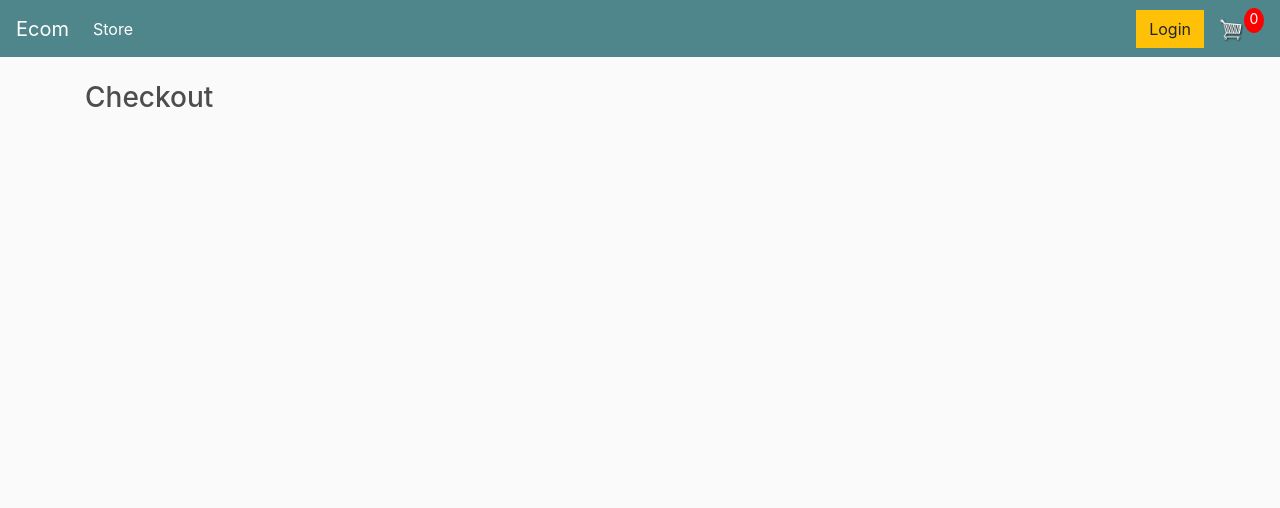
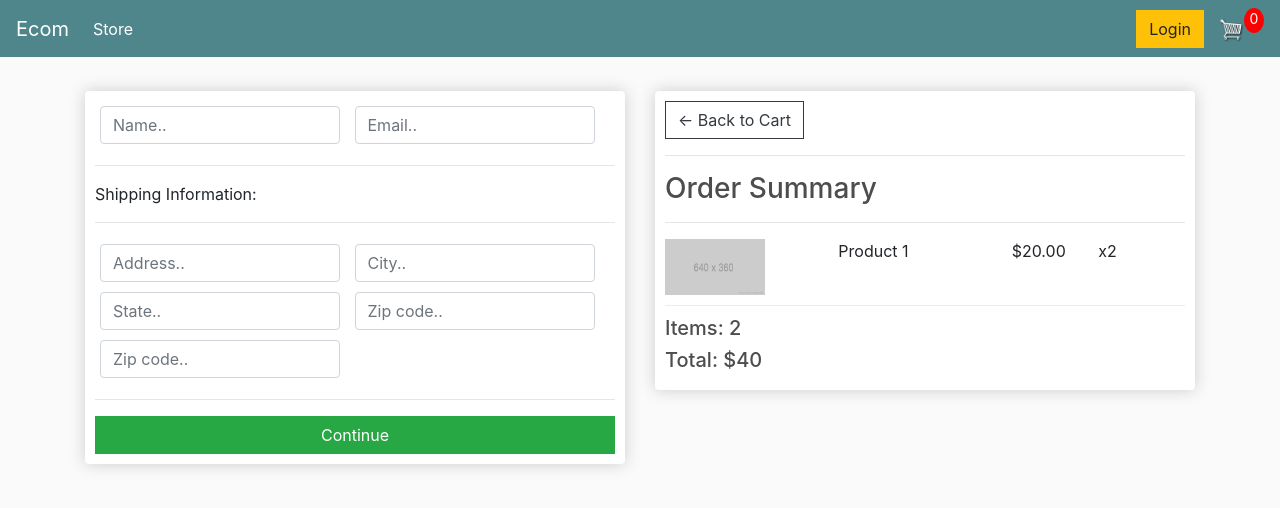
Before and after one commit to nkyomuhendo/Django_Ecommerce, a Django app: page /checkout in a window 1280 px wide. Shown: the top 508 px of the page. Run offline with Django 4.2, Linux system fonts and the light colour scheme; some libraries are stand-ins or nearby versions.

Commit message:
Added functional styling and layout customization for pages store, cart and checkout to include placeholders for product names, images, price totals, navigation buttons etc.

```diff
--- a/store/templates/store/checkout.html
+++ b/store/templates/store/checkout.html
@@ -2,5 +2,73 @@
 {% load static %}
 
 {% block content%}
-    <h3>Checkout</h3>
+
+<div class="row">
+    <div class="col-lg-6" id="form-wrapper">
+        <div class="box-element">
+            <form id="form">
+                <div id="user-info">
+                    <div class="form-field">
+                        <input required class="form-control" type="text" name="name" placeholder="Name..">
+                    </div>
+                    <div class="form-field">
+                        <input required class="form-control" type="email" name="email" placeholder="Email..">
+                    </div>
+                </div>
+
+                <div id="shipping-info">
+                    <hr>
+						<p>Shipping Information:</p>
+						<hr>
+						<div class="form-field">
+							<input class="form-control" type="text" name="address" placeholder="Address..">
+						</div>
+						<div class="form-field">
+							<input class="form-control" type="text" name="city" placeholder="City..">
+						</div>
+						<div class="form-field">
+							<input class="form-control" type="text" name="state" placeholder="State..">
+						</div>
+						<div class="form-field">
+							<input class="form-control" type="text" name="zipcode" placeholder="Zip code..">
+						</div>
+						<div class="form-field">
+							<input class="form-control" type="text" name="country" placeholder="Zip code..">
+						</div>
+                </div>
+
+                <hr>
+                <input id="form-button" class="btn btn-success btn-block" type="submit" value="Continue">
+
+            </form>
+
+        </div>
+
+        <br>
+        <div class="box-element hidden" id="payment-info">
+            <small>Paypal Options</small>
+        </div>
+
+    </div>
+
+    <div class="col-lg-6">
+        <div class="box-element">
+            <a class="btn btn-outline-dark" href="{% url 'cart' %}">&#x2190; Back to Cart</a>
+            <hr>
+            <h3>Order Summary</h3>
+            <hr>
+            <div class="cart-row">
+                <div style="flex:2"><img class="row-image" src="{% static 'images/placeholder.png' %}"></div>
+                <div style="flex:2"><p>Product 1</p></div>
+                <div style="flex:1"><p>$20.00</p></div>
+                <div style="flex:1">x2</div>
+            </div>
+            <h5>Items:   2</h5>
+            <h5>Total:   $40</h5>
+        </div>
+
+    </div>
+</div>
+
+
 {% endblock content%}
```
Also changed, not shown: store/templates/store/cart.html (+48 -1 lines), store/templates/store/store.html (+42 -1 lines), static/images/arrow-down.png (added), static/images/arrow-up.png (added), static/images/placeholder.png (added).
